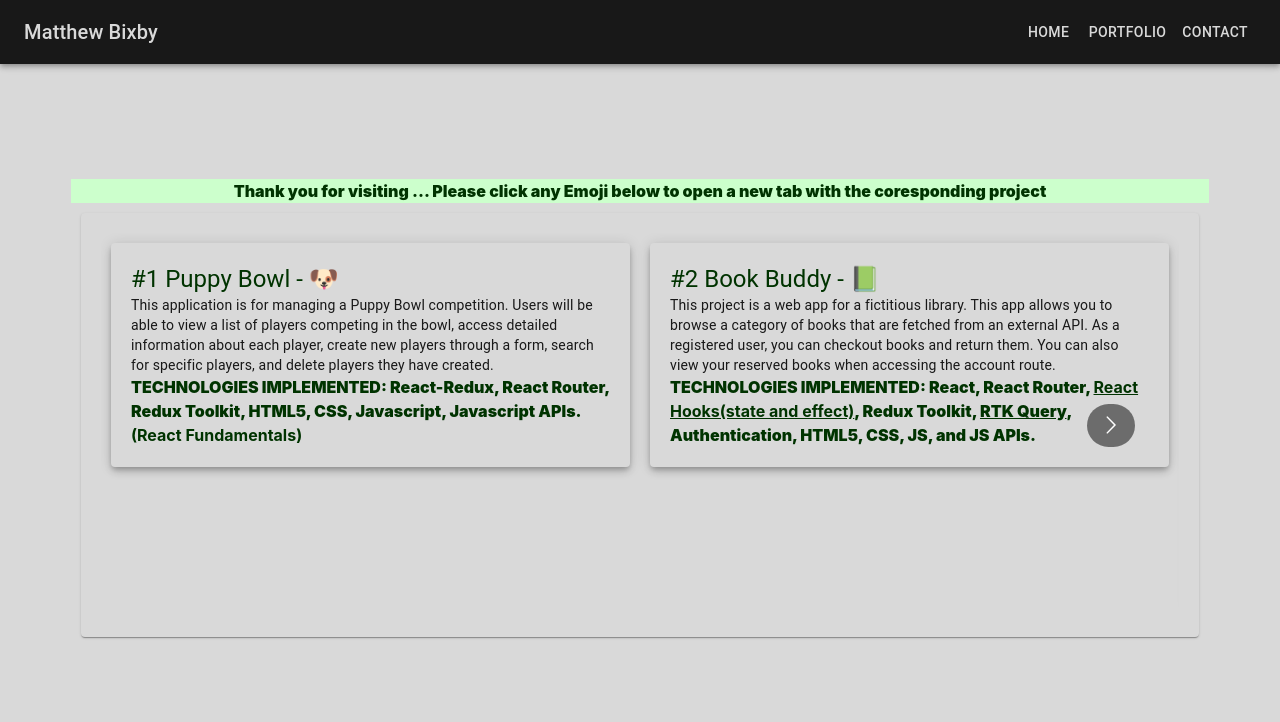
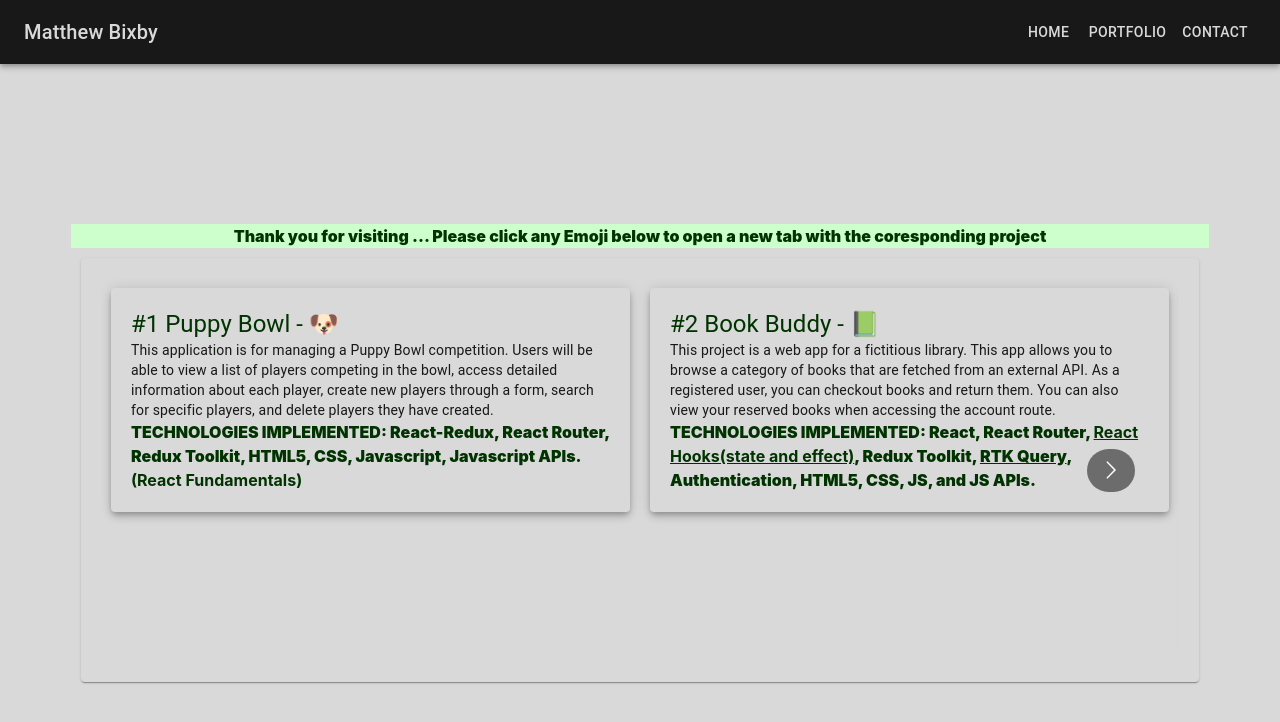
Before and after one commit to mattbixby123/bixbyPortfolio, a React (Vite) app: page /portfolio in a window 1280 px wide. Shown: the top 722 px of the page. Built offline with nearby package versions, Linux system fonts and the light colour scheme.

Commit message:
header issue on portfolio page.. should be fixed

```diff
--- a/src/client/components/Portfolio.jsx
+++ b/src/client/components/Portfolio.jsx
@@ -26,7 +26,7 @@ function Portfolio() {
   return (
     <>
       <div className="projectCarousel">
-        <Typography variant="h7" color='#003300' fontWeight='900' backgroundColor='#CCFFCC' sx={{ display: 'flex', justifyContent: 'center', marginTop: '10px' }}>
+        <Typography variant="h7" color='#003300' fontWeight='900' backgroundColor='#CCFFCC' sx={{ display: 'flex', justifyContent: 'center', marginTop: '100px' }}>
           Thank you for visiting ... Please click any Emoji below to open a new tab with the coresponding project
         </Typography>
 
```
Also changed, not shown: src/client/components/Home.jsx (indentation only).
